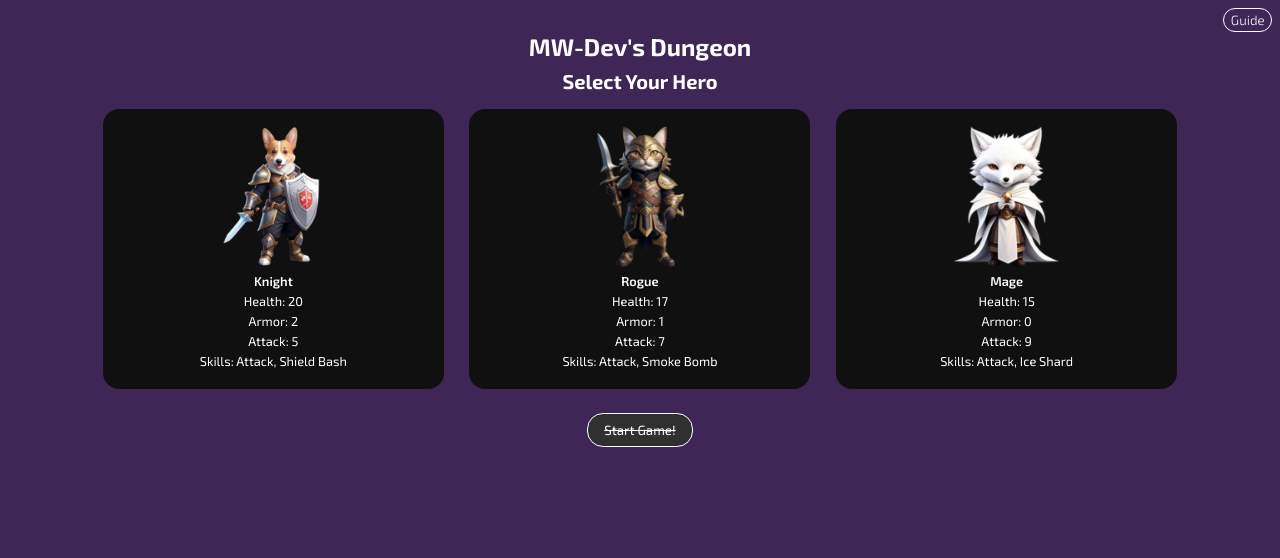
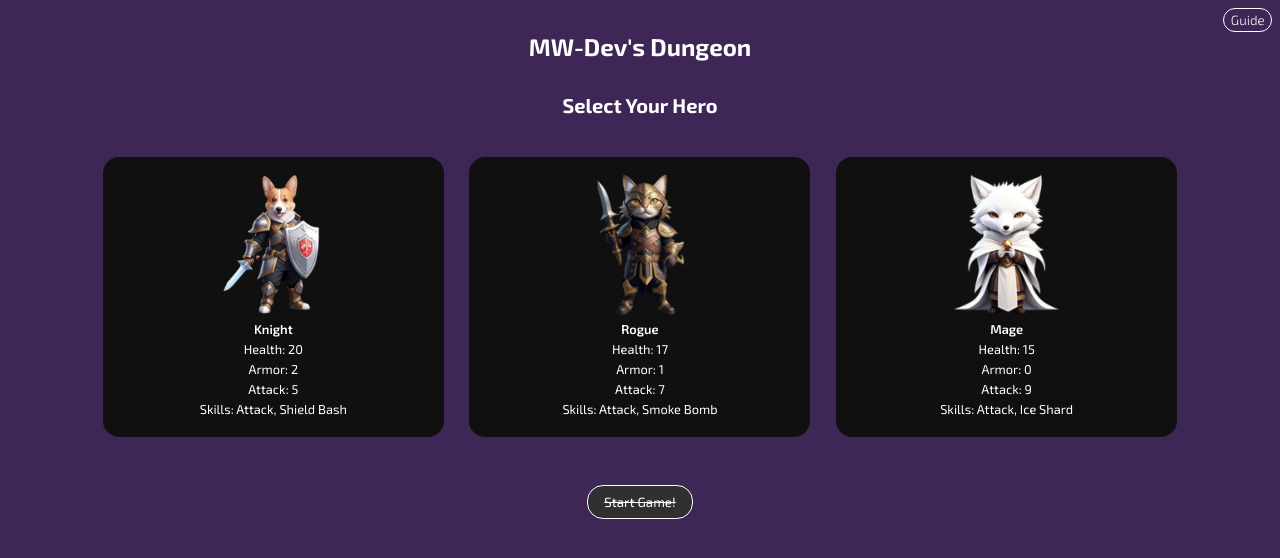
Before and after one commit to mattwheeler-dev/react-dungeon, a React (Vite) app in the folder my-rpg/: page / in a window 1280 px wide. Shown: the top 558 px of the page. Built offline with nearby package versions, Linux system fonts and the light colour scheme.

Commit message:
Update index.css

```diff
--- a/my-rpg/src/index.css
+++ b/my-rpg/src/index.css
@@ -25,11 +25,6 @@ body {
 	color: #fff;
 	background-color: #3e2756;
 	overflow-x: clip;
-}
-
-section {
-	max-width: 1100px;
-	margin: auto;
 }
 
 /* global headings */
@@ -72,6 +67,11 @@ button:hover {
 
 /* media query min-width 600px */
 @media (min-width: 600px) {
+	section {
+		max-width: 1100px;
+		margin: 2rem auto;
+	}
+
 	.select-hero-container {
 		flex-direction: row;
 		flex-wrap: wrap;
@@ -80,6 +80,7 @@ button:hover {
 
 	.hero-card {
 		width: 31%;
+		margin: 2rem 0;
 		flex-direction: column;
 	}
 
```
